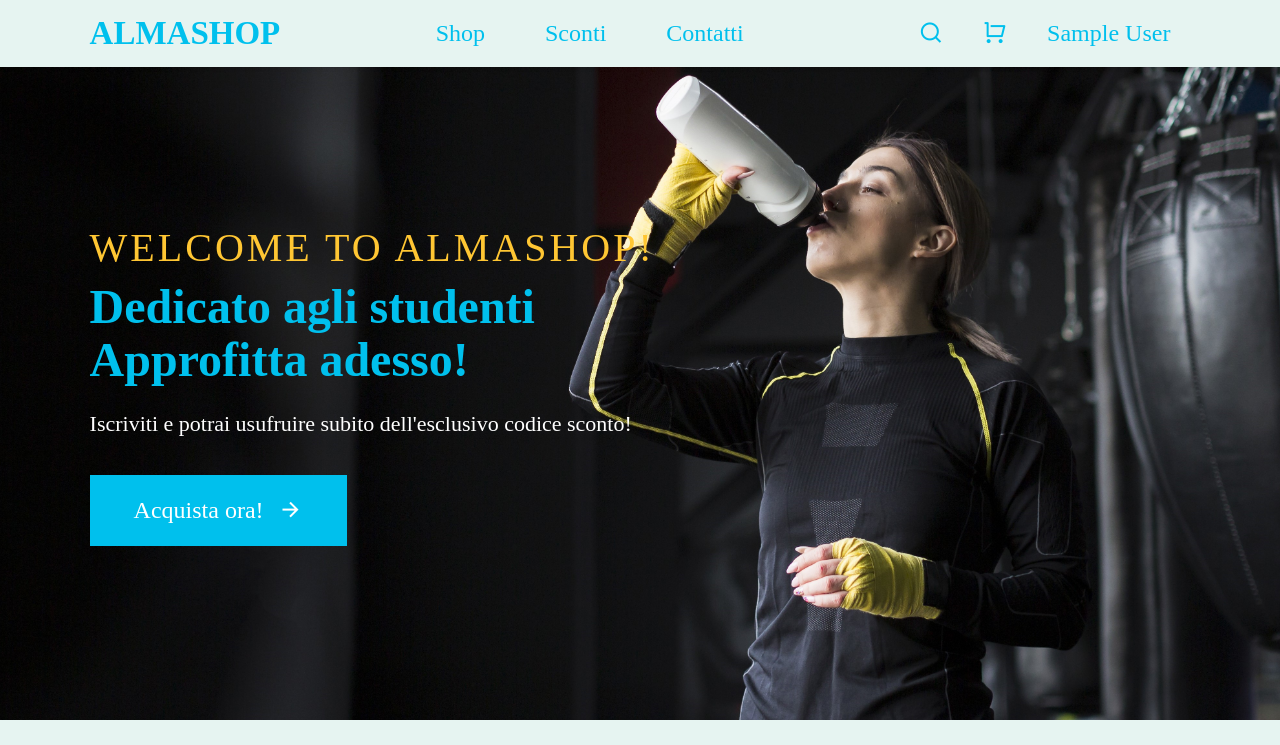
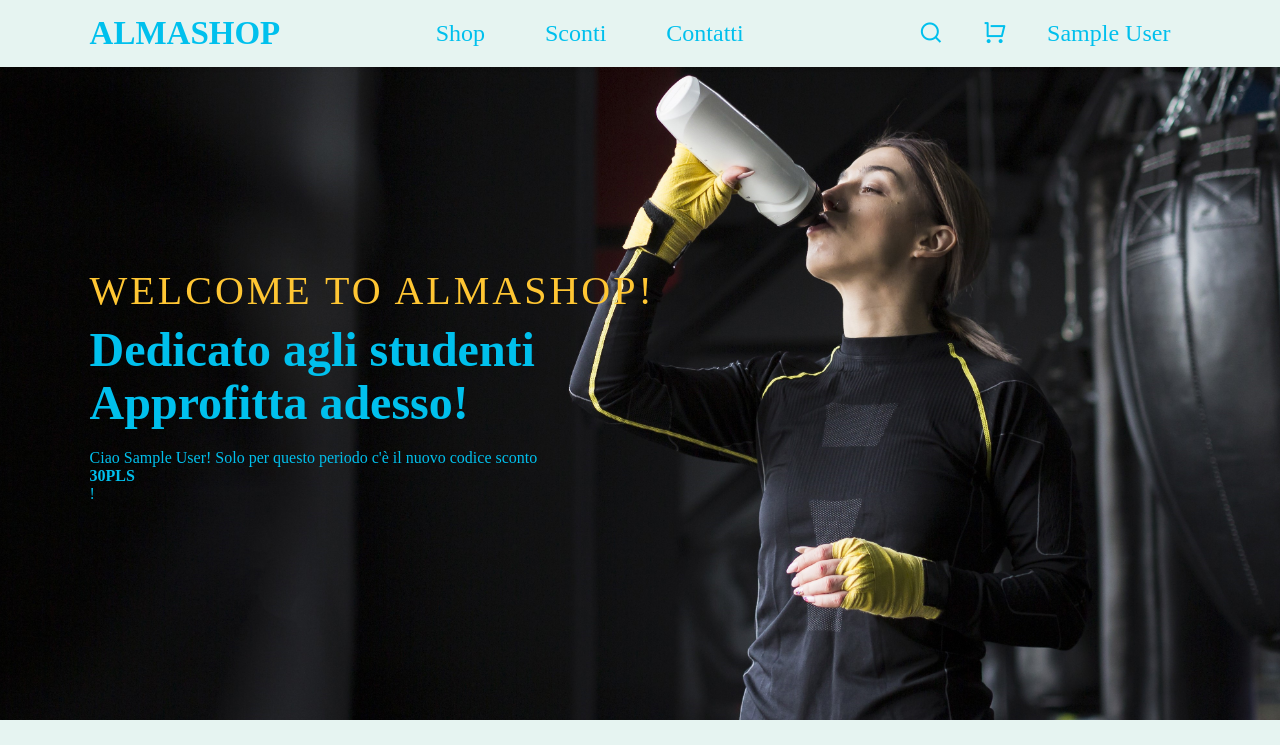
Before and after one commit to Edroedro/AlmaSport, a PHP site: page /almaShop.php in a window 1280 px wide. Shown: the top 745 px of the page. Run offline with PHP 8.4, Linux system fonts and the light colour scheme; the visitor is signed in with stand-in values (Sample User, id 1).

Commit message:
Update almaShop.php

```diff
--- a/Shop/almaShop.php
+++ b/Shop/almaShop.php
@@ -58,10 +58,16 @@
         <div class="home-text" data-aos="fade-up">
             <h6>Welcome to Almashop!</h6>
             <h1>Dedicato agli studenti <br> Approfitta adesso!</h1>
-            <p>Iscriviti e potrai usufruire subito dell'esclusivo codice sconto!</p>
+            <?php if ($logged): ?>
+                <?php echo "<div class='message'>
+                 <p1>Ciao $nome! Solo per questo periodo c'è il nuovo codice sconto  </p1> <h4> 30PLS</h4><p1>!</p1></div>";?>
+            <?php else: ?>
+                <p>Iscriviti e potrai usufruire subito dell'esclusivo codice sconto!</p>
             <a href="cart.php" class="btn">Acquista ora!
                 <i class="ri-arrow-right-line"></i>
             </a>
+            <?php endif; ?>
+
         </div>
     </section>
 
```
